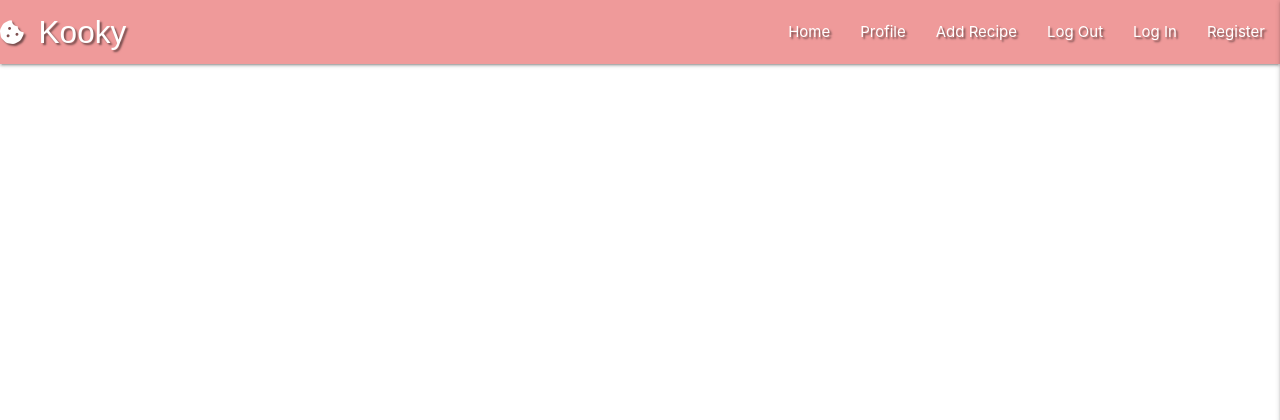
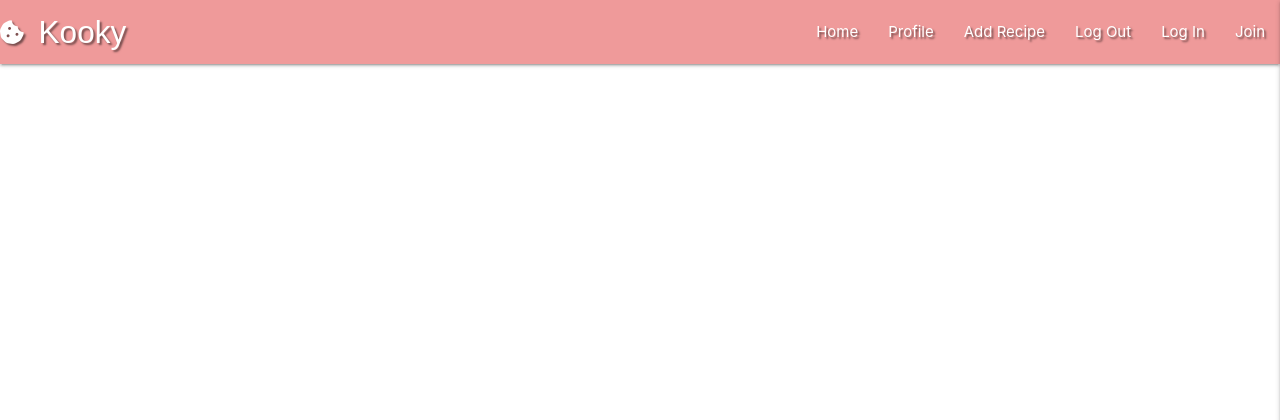
Before and after one commit to Saraholoughlin5/Milestone-Project-3, a Flask app: page / in a window 1280 px wide. Shown: the top 420 px of the page. Run offline with Flask 2, Linux system fonts and the light colour scheme; data that the repository does not hold is empty; some libraries are stand-ins or nearby versions; some web fonts are replaced.

Commit message:
Add join.html and form

```diff
--- a/app.py
+++ b/app.py
@@ -4,6 +4,7 @@ from flask import (
     redirect, request, session, url_for)
 from flask_pymongo import PyMongo
 from bson.objectid import ObjectId
+from werkzeug.security import generate_password_hash, check_password_hash
 if os.path.exists("env.py"):
     import env
 
@@ -24,6 +25,11 @@ def get_recipe():
     return render_template("recipe.html", recipe=recipe)
 
 
+@app.route("/join", methods=["GET", "POST"])
+def join():
+    return render_template("join.html")
+
+
 if __name__ == "__main__":
     app.run(host=os.environ.get("IP"),
             port=int(os.environ.get("PORT")),
--- a/templates/base.html
+++ b/templates/base.html
@@ -31,7 +31,7 @@
                     <li><a href="#">Add Recipe</a></li>
                     <li><a href="#">Log Out</a></li>
                     <li><a href="#">Log In</a></li>
-                    <li><a href="#">Register</a></li>
+                    <li><a href="{{ url_for('join') }}">Join</a></li>
                 </ul>
             </div>
         </nav>
@@ -44,7 +44,7 @@
             <li><a href="#">Add Recipe</a></li>
             <li><a href="#">Log Out</a></li>
             <li><a href="#">Log In</a></li>
-            <li><a href="#">Register</a></li>
+            <li><a href="{{ url_for('join') }}">Join</a></li>
         </ul>
     </header>
 
```
Also changed, not shown: templates/join.html (added, +12 -0 lines).
